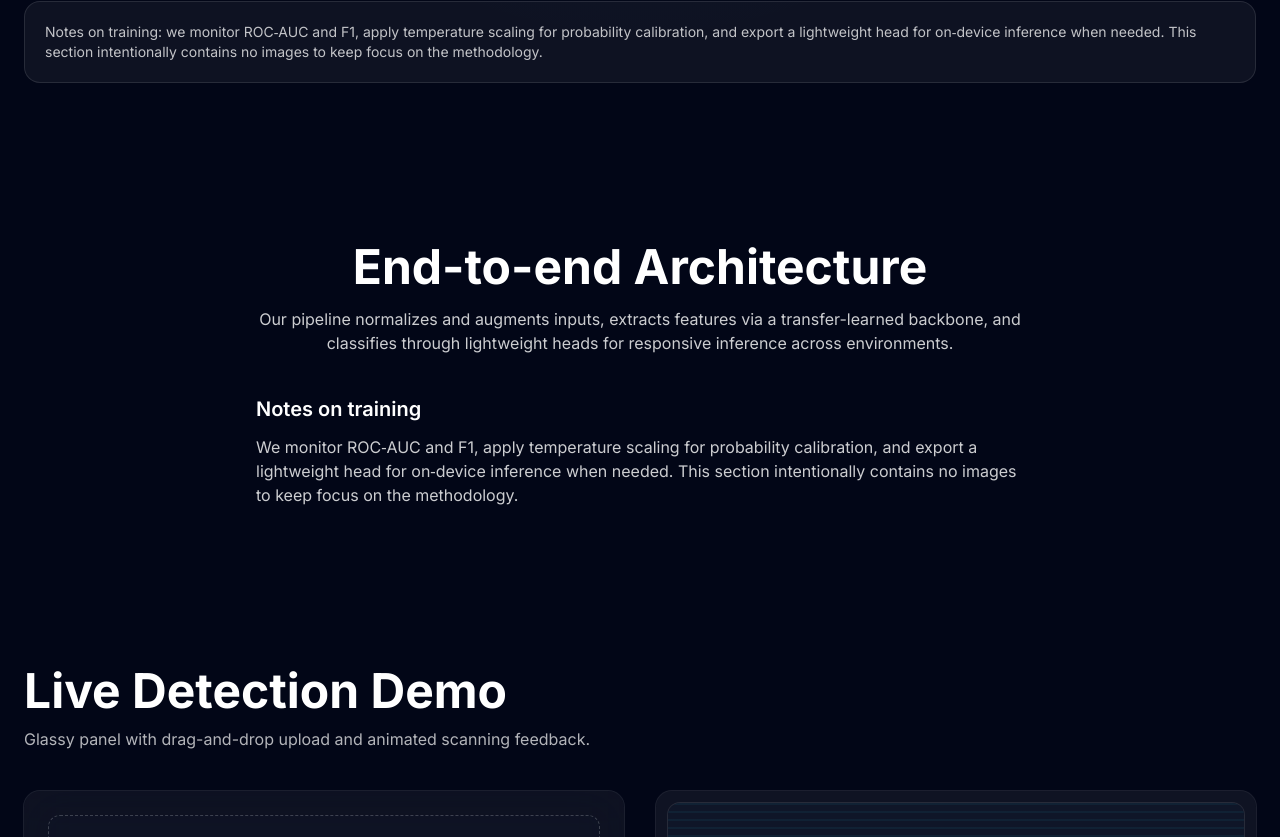
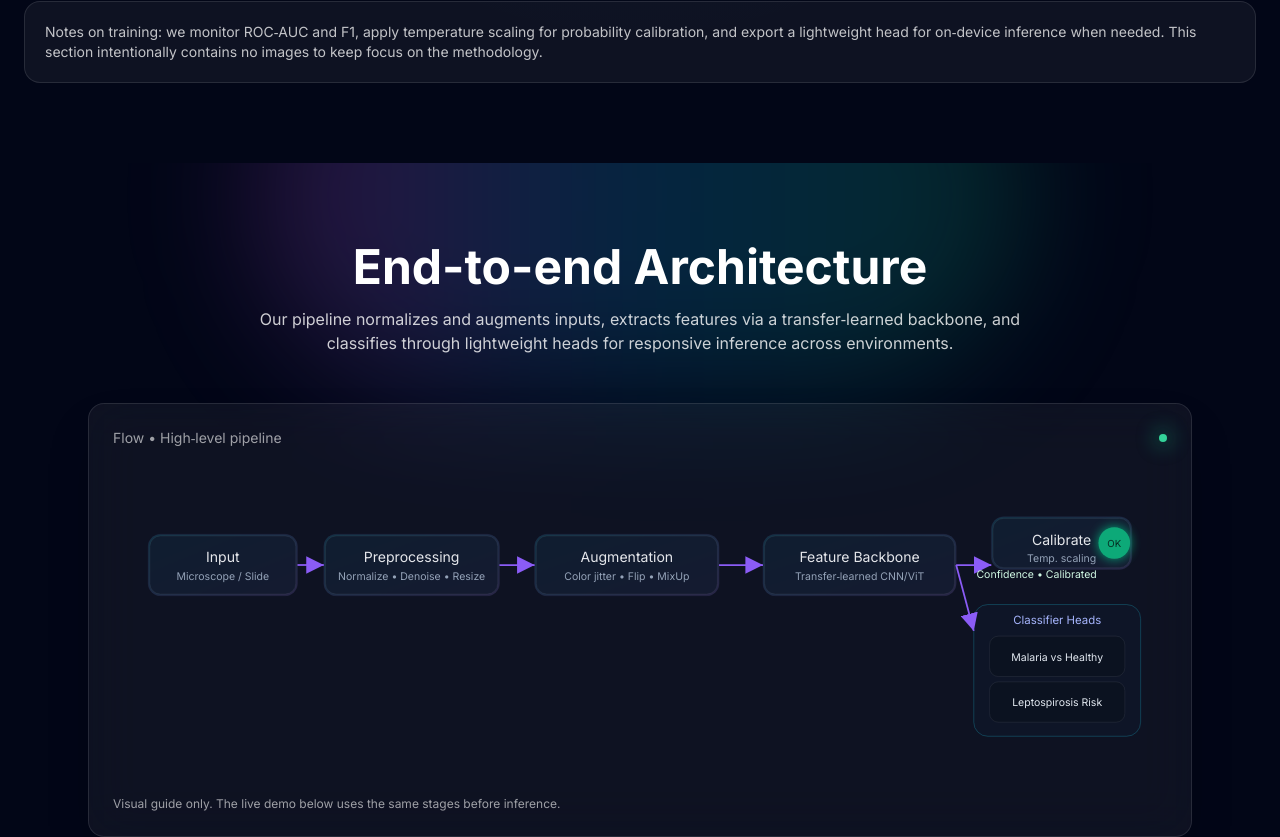
Before and after one commit to sarigama-yerra/frontend-repo_tz7c10xs_vy2uek, a React (Vite) app: page / in a window 1280 px wide. Shown: the part 1783-2620 px from the top of the page. Built offline with nearby package versions, Linux system fonts and the light colour scheme; a web font is replaced by a local one.

Commit message:
Update project prj_tz7c10xs - 2025-11-19T15:04:08.649Z

```diff
--- a/src/components/ModelShowcase.jsx
+++ b/src/components/ModelShowcase.jsx
@@ -2,8 +2,13 @@ import { motion } from 'framer-motion'
 
 export default function ModelShowcase(){
   return (
-    <section id="models" className="relative bg-slate-950 py-20">
-      <div className="relative mx-auto max-w-5xl px-6">
+    <section id="models" className="relative bg-slate-950 py-20 overflow-hidden">
+      {/* Gradient glow backdrop */}
+      <div aria-hidden className="pointer-events-none absolute inset-0">
+        <div className="absolute -top-40 left-1/2 -translate-x-1/2 h-96 w-[48rem] rounded-full bg-gradient-to-r from-fuchsia-500/20 via-sky-500/20 to-emerald-500/20 blur-3xl" />
+      </div>
+
+      <div className="relative mx-auto max-w-6xl px-6">
         <motion.h2
           initial={{opacity:0,y:12}}
           whileInView={{opacity:1,y:0}}
@@ -21,9 +26,102 @@ export default function ModelShowcase(){
           transition={{duration:.6, delay:.05}}
           className="mt-4 text-center text-white/80 max-w-3xl mx-auto"
         >
-          Our pipeline normalizes and augments inputs, extracts features via a transfer-learned backbone, and classifies through lightweight heads for responsive inference across environments.
+          Our pipeline normalizes and augments inputs, extracts features via a transfer‑learned backbone, and classifies through lightweight heads for responsive inference across environments.
         </motion.p>
 
+        {/* Flowchart diagram */}
+        <motion.div
+          initial={{opacity:0, scale:0.98}}
+          whileInView={{opacity:1, scale:1}}
+          viewport={{once:true}}
+          transition={{duration:0.7, ease:'easeOut'}}
+          className="mt-12 rounded-2xl border border-white/10 bg-white/5 backdrop-blur-xl p-6 shadow-2xl"
+        >
+          <div className="mb-4 flex items-center justify-between">
+            <div className="text-sm text-white/60">Flow • High‑level pipeline</div>
+            <div className="h-2 w-2 rounded-full bg-emerald-400 shadow-[0_0_20px_4px_rgba(16,185,129,0.45)]" />
+          </div>
+
+          <div className="relative w-full overflow-x-auto">
+            <div className="min-w-[860px]">
+              <svg
+                role="img"
+                aria-label="End-to-end model pipeline flowchart"
+                className="w-full h-auto"
+                viewBox="0 0 1200 360"
+                xmlns="http://www.w3.org/2000/svg"
+              >
+                <defs>
+                  <linearGradient id="grad" x1="0" y1="0" x2="1" y2="1">
+                    <stop offset="0%" stopColor="#22d3ee" stopOpacity="0.9"/>
+                    <stop offset="100%" stopColor="#a78bfa" stopOpacity="0.9"/>
+                  </linearGradient>
+                  <filter id="glow" x="-50%" y="-50%" width="200%" height="200%">
+                    <feGaussianBlur stdDeviation="6" result="coloredBlur" />
+                    <feMerge>
+                      <feMergeNode in="coloredBlur" />
+                      <feMergeNode in="SourceGraphic" />
+                    </feMerge>
+                  </filter>
+                  <marker id="arrow" markerWidth="10" markerHeight="10" refX="10" refY="5" orient="auto">
+                    <polygon points="0 0, 10 5, 0 10" fill="#8b5cf6" />
+                  </marker>
+                </defs>
+
+                {/* Stage helper */}
+                { /* Boxes */ }
+                {
+                  [
+                    {x:40,  y:80,  w:170, h:70, label:'Input', sub:'Microscope / Slide'},
+                    {x:240, y:80,  w:200, h:70, label:'Preprocessing', sub:'Normalize • Denoise • Resize'},
+                    {x:480, y:80,  w:210, h:70, label:'Augmentation', sub:'Color jitter • Flip • MixUp'},
+                    {x:740, y:80,  w:220, h:70, label:'Feature Backbone', sub:'Transfer‑learned CNN/ViT'},
+                    {x:1000,y:60,  w:160, h:60, label:'Calibrate', sub:'Temp. scaling'},
+                  ].map((b, i) => (
+                    <g key={i}>
+                      <rect x={b.x} y={b.y} rx="14" ry="14" width={b.w} height={b.h} fill="url(#grad)" opacity="0.18" stroke="#a78bfa" strokeOpacity="0.35" />
+                      <rect x={b.x+2} y={b.y+2} rx="12" ry="12" width={b.w-4} height={b.h-4} fill="#0f172a" fillOpacity="0.75" stroke="#ffffff" strokeOpacity="0.06" />
+                      <text x={b.x + b.w/2} y={b.y + 32} textAnchor="middle" fontFamily="Inter, system-ui" fontSize="16" fill="#e5e7eb">{b.label}</text>
+                      <text x={b.x + b.w/2} y={b.y + 52} textAnchor="middle" fontFamily="Inter, system-ui" fontSize="12" fill="#94a3b8">{b.sub}</text>
+                    </g>
+                  ))
+                }
+
+                {/* Classifier heads group */}
+                <g>
+                  <rect x="980" y="160" rx="16" ry="16" width="190" height="150" fill="#0f172a" opacity="0.75" stroke="#22d3ee" strokeOpacity="0.35" />
+                  <text x="1075" y="182" textAnchor="middle" fontFamily="Inter, system-ui" fontSize="13" fill="#a5b4fc">Classifier Heads</text>
+                  <rect x="998" y="196" rx="10" ry="10" width="154" height="46" fill="#0b1220" stroke="#ffffff" strokeOpacity="0.08" />
+                  <text x="1075" y="224" textAnchor="middle" fontFamily="Inter, system-ui" fontSize="12" fill="#e2e8f0">Malaria vs Healthy</text>
+                  <rect x="998" y="248" rx="10" ry="10" width="154" height="46" fill="#0b1220" stroke="#ffffff" strokeOpacity="0.08" />
+                  <text x="1075" y="276" textAnchor="middle" fontFamily="Inter, system-ui" fontSize="12" fill="#e2e8f0">Leptospirosis Risk</text>
+                </g>
+
+                {/* Arrows */}
+                <g stroke="#8b5cf6" strokeWidth="2" markerEnd="url(#arrow)">
+                  <line x1="210" y1="115" x2="240" y2="115" />
+                  <line x1="440" y1="115" x2="480" y2="115" />
+                  <line x1="690" y1="115" x2="740" y2="115" />
+                  <line x1="960" y1="115" x2="1000" y2="115" />
+                  <line x1="960" y1="115" x2="980" y2="190" />
+                </g>
+
+                {/* Output nodes */}
+                <g>
+                  <circle cx="1140" cy="90" r="18" fill="#10b981" filter="url(#glow)" opacity="0.9" />
+                  <text x="1140" y="94" textAnchor="middle" fontFamily="Inter, system-ui" fontSize="11" fill="#052e22">OK</text>
+                  <text x="1120" y="130" textAnchor="end" fontFamily="Inter, system-ui" fontSize="12" fill="#d1fae5">Confidence • Calibrated</text>
+                </g>
+              </svg>
+            </div>
+          </div>
+
+          <p className="mt-4 text-xs text-white/60">
+            Visual guide only. The live demo below uses the same stages before inference.
+          </p>
+        </motion.div>
+
+        {/* Notes */}
         <div className="mt-10 mx-auto max-w-3xl">
           <motion.h3
             initial={{opacity:0,y:6}}
@@ -41,7 +139,7 @@ export default function ModelShowcase(){
             transition={{duration:.5, delay:.05}}
             className="mt-3 text-white/80"
           >
-            We monitor ROC‑AUC and F1, apply temperature scaling for probability calibration, and export a lightweight head for on‑device inference when needed. This section intentionally contains no images to keep focus on the methodology.
+            We monitor ROC‑AUC and F1, apply temperature scaling for probability calibration, and export a lightweight head for on‑device inference when needed. The diagram above summarizes the flow; the focus remains on methodology and reproducibility.
           </motion.p>
         </div>
       </div>
```
Also changed, not shown: 1 other file (tests, documents, lock files or other folders).
